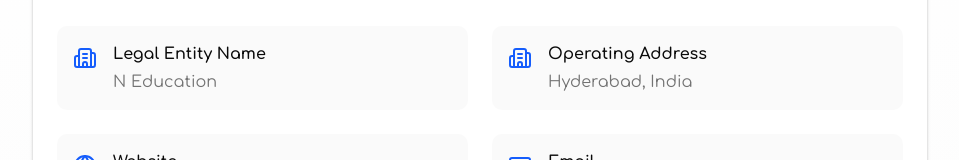
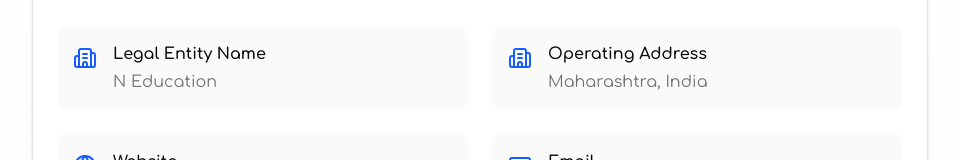
Before and after one commit to nayanlc19/home-loan-nextjs, a Next.js app: page /contact in a window 1280 px wide. Shown: the part 195-355 px from the top of the page, without its empty margins (160-1119 px from the left). Built offline with nearby package versions, Linux system fonts and the light colour scheme.

Commit message:
Update address to Maharashtra

```diff
--- a/app/contact/page.tsx
+++ b/app/contact/page.tsx
@@ -28,7 +28,7 @@
                   <Building2 className="h-6 w-6 text-blue-600 flex-shrink-0 mt-1" />
                   <div>
                     <h3 className="font-semibold mb-1">Operating Address</h3>
-                    <p className="text-muted-foreground">Hyderabad, India</p>
+                    <p className="text-muted-foreground">Maharashtra, India</p>
                   </div>
                 </div>
 
```
